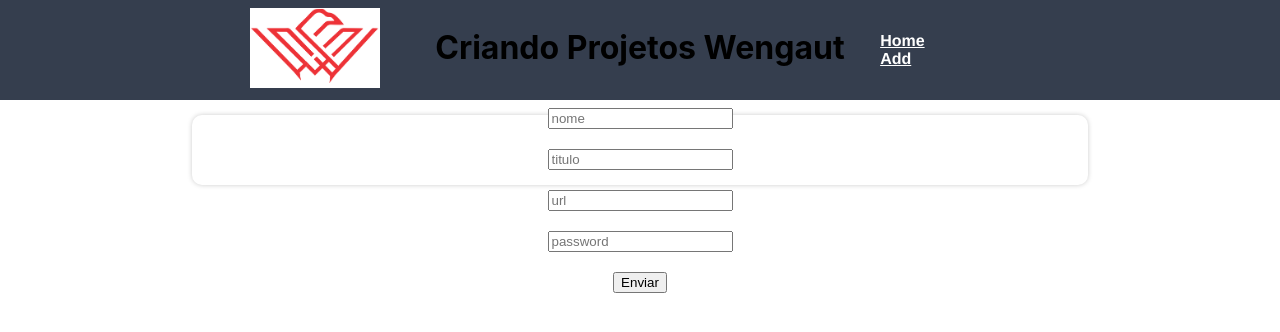
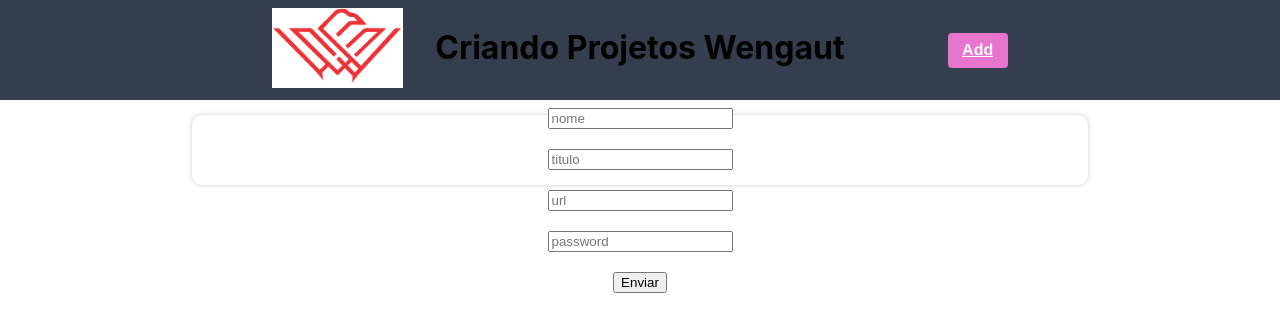
Before and after one commit to ThiagoArcangelo/InterfaceQrCode, a React (Create React App) app: page /create in a window 1280 px wide. Shown: the top 332 px of the page. Built offline with nearby package versions, Linux system fonts and the light colour scheme.

Commit message:
Atualização Navegação

```diff
--- a/src/App.js
+++ b/src/App.js
@@ -3,6 +3,7 @@ import { BrowserRouter as Router, Routes, Route } from "react-router-dom";
 import { Home } from "./components/Home";
 import { InputArea } from "./components/InputArea";
 import { HeaderMain } from "./components/HeaderMain";
+import { UpdateData } from "./components/UpdateModal";
 
 function App() {
   return (
@@ -12,6 +13,7 @@ function App() {
         <Routes>
           <Route exact path="/" element={<Home />} />
           <Route path="/create" element={<InputArea />} />
+          <Route path="/update" element={<UpdateData />} />
         </Routes>
       </div>
     </Router>
--- a/src/components/HeaderMain/index.js
+++ b/src/components/HeaderMain/index.jsx
@@ -10,10 +10,7 @@ const HeaderMain = () => {
         <Link to="/">
           <img src={logo} />
         </Link>
-        <nav>
-          <Link className="link-name" to="/">
-            Home
-          </Link>
+        <nav className='add-box'>
           <Link className="link-name" to="/create">
             Add
           </Link>
--- a/src/components/HeaderMain/style.css
+++ b/src/components/HeaderMain/style.css
@@ -19,7 +19,8 @@ header {
 .link-name {
     width: 150px;
     display: flex;
-    flex-direction: row;
+    justify-content: center;
+    align-items: center;
     gap: 20px;
     color: #fff;
     gap: 10px;
@@ -29,3 +30,13 @@ header {
 img {
     height: 80px;
 }
+
+.add-box {
+    display: flex;
+    justify-content: center;
+    align-items: center;
+    width: 60px;
+    height: 35px;
+    background: #e775ce;
+    border-radius: 4px;
+}
--- a/src/components/Home/index.jsx
+++ b/src/components/Home/index.jsx
@@ -1,4 +1,5 @@
 import { useState, useEffect } from "react";
+import { Link } from 'react-router-dom';
 import api from "../../services/api"
 import './style.css';
 
@@ -36,7 +37,11 @@ export function Home() {
               <td key={project.id}>{project.name}</td>
               <td>{project.title}</td>
               <td>{project.adress}</td>
-              <button id='button' onClick={() => deletePost(project._id)}>Excluir</button>
+              <div class='button-area'>
+                <Link class='button-link' to='/update'>Atualizar</Link>
+                <button id='button' onClick={() => deletePost(project._id)}>Excluir</button>
+
+              </div>
             </tr>
           </table>
         ))
--- a/src/components/Home/style.css
+++ b/src/components/Home/style.css
@@ -58,6 +58,25 @@ td {
     transition: 0.2s;
     background: #d48b8b;
 }
+.button-area {
+    display: flex;
+    justify-content: center;
+    align-items: center;
+    gap: 10px;
+}
+
+.button-link {
+    background-color: #3c6fe6;
+    display: flex;
+    justify-content: center;
+    align-items: center;
+    height: 25px;
+    width: 80px;
+    outline: none;
+    border: none;
+    border-radius: 4px;
+    color: #fff;
+}
 
 /* Css do projeto expense-tracker abaixo */
 
--- a/src/components/InputArea/index.jsx
+++ b/src/components/InputArea/index.jsx
@@ -1,7 +1,7 @@
 import {useState } from 'react';
-// import { Link } from 'react-router-dom';
 import api from '../../services/api';
 import './style.css';
+import { useNavigate } from 'react-router-dom';
 
 const InputArea = () => {
   const [name, setName] = useState('');
@@ -9,6 +9,8 @@ const InputArea = () => {
   const [adress, setAdress] = useState('');
   const [key, setKey] = useState('');
   const [ posts, setPosts ] = useState([]);
+
+  const navigate = useNavigate();
 
 
     function handleProjectSubmit(e) {
@@ -27,6 +29,7 @@ const InputArea = () => {
         })
 
       clearContent();
+      navigate('/');
     }
 
     function clearContent() {
```
Also changed, not shown: src/components/InputArea/style.css (line endings or trailing spaces).
